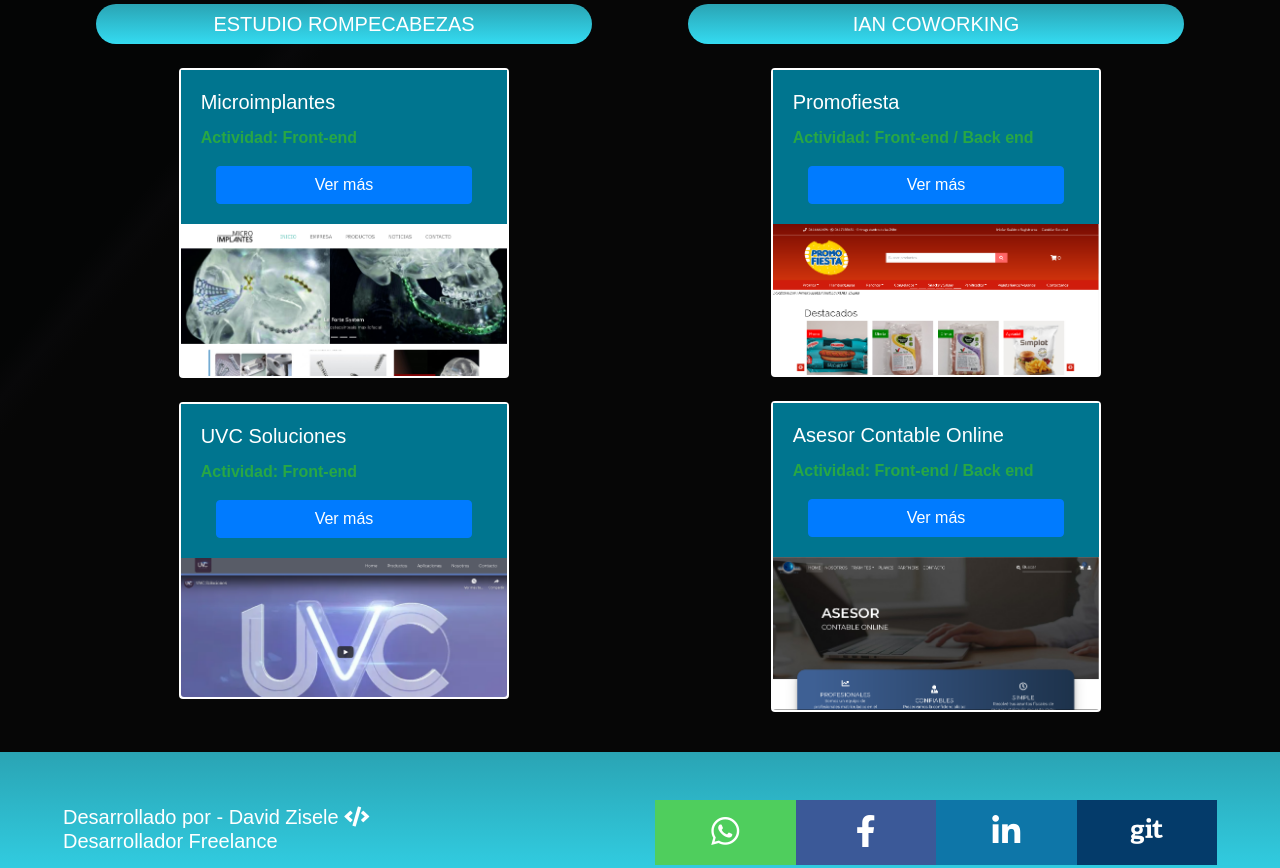
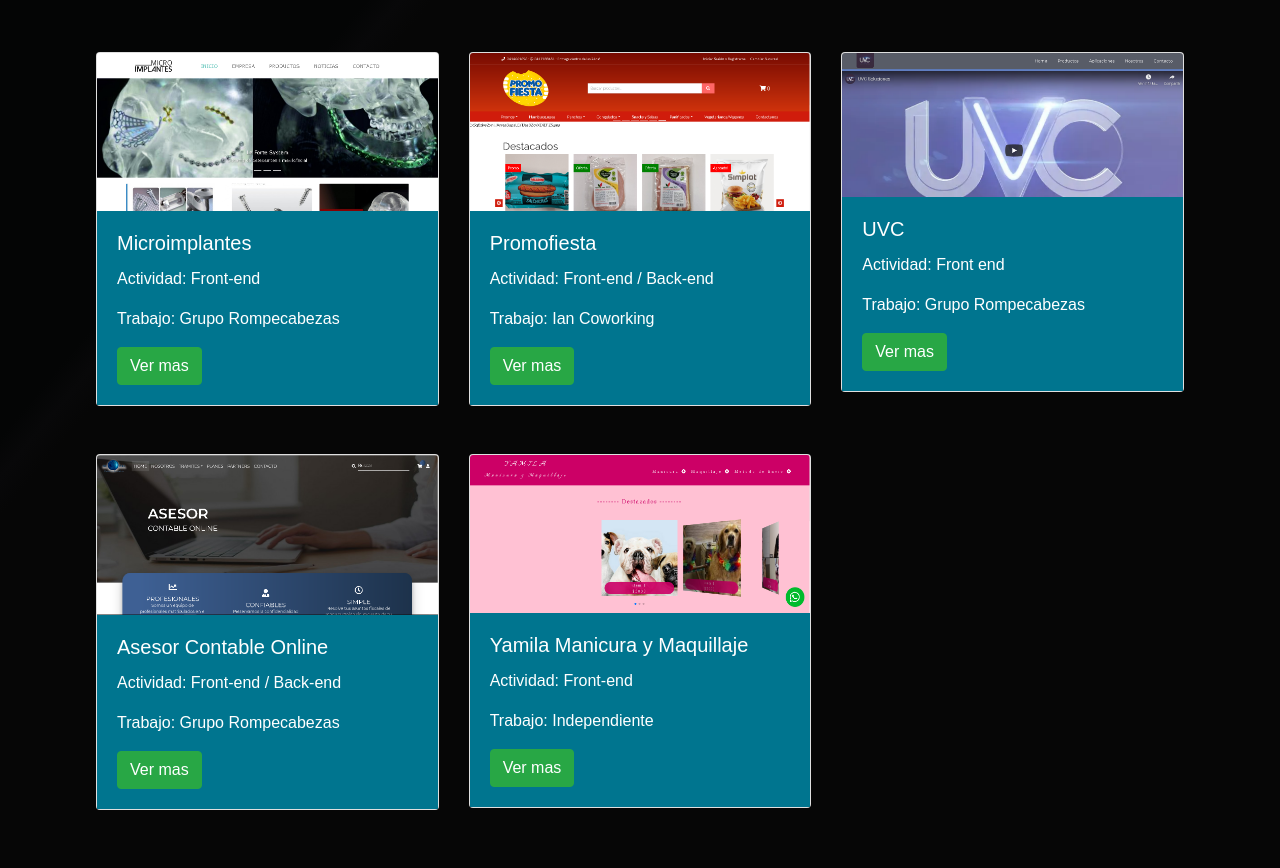
Before and after one commit to DavidLZisele/portfolio2, a plain HTML site: page index.html in a window 1280 px wide. Shown: the part 1337-2205 px from the top of the page. Drawn offline with nearby package versions, Linux system fonts and the light colour scheme.

```diff
--- a/css/main.css
+++ b/css/main.css
@@ -37,6 +37,14 @@
     {
         max-width: 1199px;
     }
+    a > img:hover
+    {
+        filter: brightness(60%)
+    }
+    a > img
+    {
+        transition: all 0.4s linear;
+    }
 }
 @media screen and (min-width:1200px)
 {
--- a/index.html
+++ b/index.html
@@ -121,7 +121,7 @@
                  <i class="fas fa-code ml-auto"></i>
               </h3>
               <div class="d-flex flex-wrap justify-content-between px-md-5">
-                      <div class="container-skill col-sm-8 col-md-5 col-lg-5 mt-5 col-xl-5 py-4 px-3 mx-auto mx-md-0 rounded" style="border:solid 2px white;box-shadow:0 0 5px 5px cyan;background-color: #00758f;">
+                      <div id="html" class="container-skill col-sm-8 col-md-5 col-lg-5 mt-5 col-xl-5 py-4 px-3 mx-auto mx-md-0 rounded" style="border:solid 2px white;box-shadow:0 0 5px 5px cyan;background-color: #00758f;">
                         <div class="position-absolute w-100 text-center" style="top:-25px;left:0">
                           <i class="icon-skill fab fa-html5 fa-2x rounded-circle px-3 py-2" style="border:solid 2px white;box-shadow: 0 -6px 5px -1px cyan;background-color:#00758f;"></i>
                         </div>
@@ -135,7 +135,7 @@
                           </h6>
 
                       </div>
-                      <div class="container-skill col-sm-8 col-md-5 col-lg-5 mt-5 col-xl-5 py-4 px-3 mx-auto mx-md-0 rounded" style="border:solid 2px white;box-shadow:0 0 5px 5px cyan;background-color: #00758f;">
+                      <div id="css" class="container-skill col-sm-8 col-md-5 col-lg-5 mt-5 col-xl-5 py-4 px-3 mx-auto mx-md-0 rounded" style="border:solid 2px white;box-shadow:0 0 5px 5px cyan;background-color: #00758f;">
                         <div class="position-absolute w-100 text-center" style="top:-25px;left:0">
                           <i class="icon-skill fab fa-css3-alt fa-2x rounded-circle px-3 py-2" style="border:solid 2px white;box-shadow: 0 -6px 5px -1px cyan;background-color:#00758f;"></i>
                         </div>
@@ -150,7 +150,7 @@
 
                           </h6>
                       </div>
-                      <div class="container-skill col-sm-8 col-md-5 col-lg-5 mt-5 col-xl-5 py-4 px-3 mx-auto mx-md-0 rounded" style="border:solid 2px white;box-shadow:0 0 5px 5px cyan;background-color: #00758f;">
+                      <div id="git" class="container-skill col-sm-8 col-md-5 col-lg-5 mt-5 col-xl-5 py-4 px-3 mx-auto mx-md-0 rounded" style="border:solid 2px white;box-shadow:0 0 5px 5px cyan;background-color: #00758f;">
                         <div class="position-absolute w-100 text-center" style="top:-25px;left:0">
                           <i class="icon-skill fab fa-git-square fa-2x rounded-circle px-3 py-2" style="border:solid 2px white;box-shadow: 0 -6px 5px -1px cyan;background-color:#00758f;"></i>
                         </div>
@@ -164,7 +164,7 @@
 
                           </h6>
                       </div>
-                      <div class="container-skill col-sm-8 col-md-5 col-lg-5 mt-5 col-xl-5 py-4 px-3 mx-auto mx-md-0 rounded" style="border:solid 2px white;box-shadow:0 0 5px 5px cyan;background-color: #00758f;">
+                      <div id="js" class="container-skill col-sm-8 col-md-5 col-lg-5 mt-5 col-xl-5 py-4 px-3 mx-auto mx-md-0 rounded" style="border:solid 2px white;box-shadow:0 0 5px 5px cyan;background-color: #00758f;">
                         <div class="position-absolute w-100 text-center" style="top:-25px;left:0">
                           <i class="icon-skill fab fa-js-square fa-2x rounded-circle px-3 py-2" style="border:solid 2px white;box-shadow: 0 -6px 5px -1px cyan;background-color:#00758f;"></i>
                         </div>
@@ -178,7 +178,7 @@
                                       <span class="text-success" style="font-weight: 600;">(4/5)</span>
                           </h6>
                       </div>
-                      <div class="container-skill col-sm-8 col-md-5 col-lg-5 mt-5 col-xl-5 py-4 px-3 mx-auto mx-md-0 rounded" style="border:solid 2px white;box-shadow:0 0 5px 5px cyan;background-color: #00758f;">
+                      <div id="php" class="container-skill col-sm-8 col-md-5 col-lg-5 mt-5 col-xl-5 py-4 px-3 mx-auto mx-md-0 rounded" style="border:solid 2px white;box-shadow:0 0 5px 5px cyan;background-color: #00758f;">
                         <div class="position-absolute w-100 text-center" style="top:-25px;left:0">
                           <i class="icon-skill fab fa-php fa-2x rounded-circle px-3 py-2" style="border:solid 2px white;box-shadow: 0 -6px 5px -1px cyan;background-color:#00758f;"></i>
                         </div>
@@ -193,7 +193,7 @@
 
                           </h6>
                       </div>
-                      <div class="container-skill col-sm-8 col-md-5 col-lg-5 mt-5 col-xl-5 py-4 px-3 mx-auto mx-md-0 rounded" style="border:solid 2px white;box-shadow:0 0 5px 5px cyan;background-color: #00758f;">
+                      <div id="sql" class="container-skill col-sm-8 col-md-5 col-lg-5 mt-5 col-xl-5 py-4 px-3 mx-auto mx-md-0 rounded" style="border:solid 2px white;box-shadow:0 0 5px 5px cyan;background-color: #00758f;">
                         <div class="position-absolute w-100 text-center" style="top:-25px;left:0">
                           <i class="icon-skill fas fa-database fa-2x rounded-circle px-3 py-2" style="border:solid 2px white;box-shadow: 0 -6px 5px -1px cyan;background-color:#00758f;"></i>
                         </div>
@@ -207,7 +207,7 @@
                                       <span class="text-success" style="font-weight: 600;">(4/5)</span>
                           </h6>
                       </div>
-                      <div class="container-skill col-sm-8 col-md-5 col-lg-5 mt-5 col-xl-5 py-4 px-3 mx-auto mx-md-0 rounded" style="border:solid 2px white;box-shadow:0 0 5px 5px cyan;background-color: #00758f;">
+                      <div id="java" class="container-skill col-sm-8 col-md-5 col-lg-5 mt-5 col-xl-5 py-4 px-3 mx-auto mx-md-0 rounded" style="border:solid 2px white;box-shadow:0 0 5px 5px cyan;background-color: #00758f;">
                         <div class="position-absolute w-100 text-center" style="top:-25px;left:0">
                           <i class="icon-skill fab fa-java fa-2x rounded-circle px-3 py-2" style="border:solid 2px white;box-shadow: 0 -6px 5px -1px cyan;background-color:#00758f;"></i>
                         </div>
@@ -232,7 +232,7 @@
                   <i class="fas fa-user-graduate"></i>
                 </h3>
                 <div class="d-flex flex-wrap justify-content-between  px-md-5 px-lg-0">
-                      <div class="container-estudios col-sm-8 col-md-5 col-lg-8 mx-auto mx-md-0 mx-lg-auto rounded mt-5 p-4" style="border:solid 2px white;box-shadow:0 0 5px 5px cyan;background-color:#00758f">
+                      <div id="utn" class="container-estudios col-sm-8 col-md-5 col-lg-8 mx-auto mx-md-0 mx-lg-auto rounded mt-5 p-4" style="border:solid 2px white;box-shadow:0 0 5px 5px cyan;background-color:#00758f">
                         <div class="text-right position-absolute w-100" style="left:-5px;top:5px">
                           <i class="fas fa-award fa-2x text-danger"></i>
                         </div>
@@ -240,7 +240,7 @@
                          <h6> Carrera: Ing en Sistemas</h6>
                          <h6>Fecha: 2014 / <span class="text-danger" style="font-weight: 600;">Cursando</span></h6>
                       </div>
-                      <div class="container-estudios col-sm-8 col-md-5 col-lg-8 mx-auto mx-md-0 mx-lg-auto rounded mt-5 p-4" style="border:solid 2px white;box-shadow:0 0 5px 5px cyan;background-color:#00758f">
+                      <div id="educit" class="container-estudios col-sm-8 col-md-5 col-lg-8 mx-auto mx-md-0 mx-lg-auto rounded mt-5 p-4" style="border:solid 2px white;box-shadow:0 0 5px 5px cyan;background-color:#00758f">
                         <div class="text-right position-absolute w-100" style="left:-5px;top:5px">
                           <i class="fas fa-award fa-2x text-success"></i>
                         </div>
@@ -248,7 +248,7 @@
                          <h6> Carrera: Java</h6>
                          <h6>Fecha: 2019 / <span class="text-success" style="font-weight: 600;">Finalizado</span></h6>
                       </div>
-                      <div class="container-estudios col-sm-8 col-md-5 col-lg-8 mx-auto mx-md-0 mx-lg-auto rounded mt-5 p-4" style="border:solid 2px white;box-shadow:0 0 5px 5px cyan;background-color:#00758f">
+                      <div id="dighou"class="container-estudios col-sm-8 col-md-5 col-lg-8 mx-auto mx-md-0 mx-lg-auto rounded mt-5 p-4" style="border:solid 2px white;box-shadow:0 0 5px 5px cyan;background-color:#00758f">
                         <div class="text-right position-absolute w-100" style="left:-5px;top:5px">
                           <i class="fas fa-award fa-2x text-success"></i>
                         </div>
@@ -260,88 +260,85 @@
             </div>
         </article>
         <article class="col-lg-12 mt-5 p-0" id="trabajos">
-            <div>
               <h3 class="col-lg-8 mx-auto bg-title text-uppercase rounded-pill p-2 text-center">
                   Trabajos
                   <i class="fas fa-user-tie"></i>
               </h3>
-              <div class="d-flex flex-wrap justify-content-between mt-4">
-                      <div class="col-12 col-lg-6 px-lg-5">
-                        <h5 class="bg-title text-uppercase rounded-pill p-2 text-center">
-                          Estudio Rompecabezas
-                        </h5>
-                        <div>
-                              <div class="card col-12 col-md-6 col-lg-10 col-xl-8 mx-auto my-4 p-0 border-0 rounded" style="border:solid 2px white !important;">
-                                <div class="card-body" style="background-color:#00758f;">
-                                  <h5 class="card-title ">Microimplantes</h5>
-                                      <p class="text-success" style="font-weight: 600;">
-                                        Actividad: Front-end
-                                    </p>
-                                   <div class="col-12">
-                                     <a target="_blank" href="https://www.microimplantesarg.com.ar/" class="btn btn-primary w-100">Ver más</a>
-                                   </div>
-                                </div>
-                                <a target="_blank" href="https://www.microimplantesarg.com.ar/">
-                                  <img src="img/micro.png" class="card-img-bottom" alt="...">
+              <div class="row text-dark p-lg-5">
+                <div class="col-md-6 col-xl-4 mt-5 mt-md-3 micro">
+                  <div class="card">
+                    <a href="https://www.microimplantesarg.com.ar/">
+                      <img src="./img/micro.png" class="card-img-top" alt="...">
                     </a>
 
-                              </div>
-                        </div>
-                        <div>
-                          <div class="card col-12 col-md-6 col-lg-10 col-xl-8 mx-auto my-4 p-0 border-0 rounded" style="border:solid 2px white !important;">
-                            <div class="card-body" style="background-color:#00758f;">
-                              <h5 class="card-title ">UVC Soluciones</h5>
-                                  <p class="text-success" style="font-weight: 600;">
-                                    Actividad: Front-end
-                                </p>
-                               <div class="col-12">
-                                 <a target="_blank" href="https://uvcsoluciones.com/" class="btn btn-primary w-100">Ver más</a>
-                               </div>
-                            </div>
-                            <a target="_blank" href="https://uvcsoluciones.com/">
-                              <img src="img/uvc.png" class="card-img-bottom" alt="...">
+                    <div class="card-body text-white" style="background-color:#00758f;">
+                      <h5 class="card-title">Microimplantes</h5>
+                      <p class="card-text">Actividad: Front-end</p>
+                      <p class="card-text">Trabajo: Grupo Rompecabezas</p>
+                      <a target="_blank" class="btn btn-success" href="https://www.microimplantesarg.com.ar/">
+                        Ver mas
                       </a>
-
                     </div>
                   </div>
                 </div>
-                      <div class="col-12 col-lg-6 px-lg-5">
-                        <h5 class="bg-title text-uppercase rounded-pill p-2 text-center">
-                           Ian Coworking
-                        </h5>
-                        <div>
-                              <div class="card col-12 col-md-6 col-lg-10 col-xl-8 mx-auto my-4 p-0 border-0 rounded" style="border:solid 2px white !important;">
-                                <div class="card-body" style="background-color:#00758f;">
-                                  <h5 class="card-title ">Promofiesta</h5>
-                                  <p class="text-success" style="font-weight: 600;">
-                                     Actividad: Front-end / Back end
-                                  </p>
-                                   <div class="col-12">
-                                     <a target="_blank" href="https://tienda.promofiesta.com.ar/" class="btn btn-primary w-100">Ver más</a>
+                <div class="col-md-6 col-xl-4  mt-5 mt-md-3 promo">
+                  <div class="card">
+                    <a href="https://tienda.promofiesta.com.ar/">
+                      <img src="./img/promofiesta.png" class="card-img-top" alt="...">
+                    </a>
+                    <div  class="card-body text-white" style="background-color:#00758f;">
+                      <h5 class="card-title" >Promofiesta</h5>
+                      <p class="card-text">Actividad: Front-end / Back-end</p>
+                      <p class="card-text">Trabajo: Ian Coworking</p>
+                      <a target="_blank" class="btn btn-success" href="https://tienda.promofiesta.com.ar/">
+                        Ver mas
+                      </a>
                     </div>
                   </div>
-                                <a target="_blank" href="https://tienda.promofiesta.com.ar/">
-                                  <img src="img/promofiesta.png" class="card-img-bottom" alt="...">
+                </div>
+                <div class="col-md-6 col-xl-4 mt-5 mt-xl-3 uvc">
+                  <div class="card">
+                    <a href="https://uvcsoluciones.com/">
+                      <img src="./img/uvc.png" class="card-img-top" alt="...">
+                    </a>
+                    <div class="card-body text-white" style="background-color:#00758f;">
+                      <h5 class="card-title">UVC</h5>
+                      <p class="card-text">Actividad: Front end</p>
+                      <p class="card-text">Trabajo: Grupo Rompecabezas</p>
+                      <a target="_blank" class="btn btn-success" href="https://uvcsoluciones.com/">
+                        Ver mas
+                      </a>
+                    </div>
+                  </div>
+                </div>
+                <div class="col-md-6 col-xl-4 mt-5 aco">
+                  <div class="card">
+                    <a href="https://asesorcontableonline.com/">
+                      <img src="./img/asesor.png" class="card-img-top" alt="...">
+                    </a>
+                      <div class="card-body text-white" style="background-color:#00758f;">
+                      <h5 class="card-title">Asesor Contable Online</h5>
+                      <p class="card-text ">Actividad: Front-end / Back-end</p>
+                      <p class="card-text">Trabajo: Grupo Rompecabezas</p>
+                      <a target="_blank" class="btn btn-success" href="https://asesorcontableonline.com/">
+                        Ver mas
+                      </a>
+                    </div>
+                  </div>
+                </div>
+                <div class="col-md-6 col-xl-4 my-5 ymm">
+                  <div class="card">
+                    <a href="https://yamila-manicura-maquillaje.netlify.app/">
+                      <img src="./img/yamila.png" class="card-img-top" alt="...">
                     </a>
 
-                              </div>
-                        </div>
-                        <div>
-                          <div class="card col-12 col-md-6 col-lg-10  col-xl-8 mx-auto my-4 p-0 border-0 rounded" style="border:solid 2px white !important;">
-                            <div class="card-body" style="background-color:#00758f;">
-                              <h5 class="card-title ">Asesor Contable Online</h5>
-                                  <p class="text-success" style="font-weight: 600;">
-                                      Actividad: Front-end / Back end
-                                  </p>
-                               <div class="col-12">
-                                 <a target="_blank" href="https://asesorcontableonline.com/" class="btn btn-primary w-100">Ver más</a>
-                               </div>
-                            </div>
-                            <a target="_blank" href="https://asesorcontableonline.com/">
-                              <img src="img/asesor.png" class="card-img-bottom" alt="...">
+                    <div class="card-body text-white" style="background-color:#00758f;">
+                      <h5 class="card-title">Yamila Manicura y Maquillaje</h5>
+                      <p class="card-text">Actividad: Front-end</p>
+                      <p class="card-text">Trabajo: Independiente</p>
+                      <a target="_blank" class="btn btn-success" href="https://yamila-manicura-maquillaje.netlify.app/">
+                        Ver mas
                       </a>
-
-                          </div>
                     </div>
                   </div>
                 </div>
@@ -377,10 +374,11 @@
 
     </footer>
   </div>
-
+  <script src="https://unpkg.com/scrollreveal"></script>
     <script src="https://code.jquery.com/jquery-3.3.1.slim.min.js" integrity="sha384-q8i/X+965DzO0rT7abK41JStQIAqVgRVzpbzo5smXKp4YfRvH+8abtTE1Pi6jizo" crossorigin="anonymous"></script>
     <script src="https://cdnjs.cloudflare.com/ajax/libs/popper.js/1.14.7/umd/popper.min.js" integrity="sha384-UO2eT0CpHqdSJQ6hJty5KVphtPhzWj9WO1clHTMGa3JDZwrnQq4sF86dIHNDz0W1" crossorigin="anonymous"></script>
     <script src="https://stackpath.bootstrapcdn.com/bootstrap/4.3.1/js/bootstrap.min.js" integrity="sha384-JjSmVgyd0p3pXB1rRibZUAYoIIy6OrQ6VrjIEaFf/nJGzIxFDsf4x0xIM+B07jRM" crossorigin="anonymous"></script>
     <script src="./js/header.js"></script>
+    <script src="./js/app.js"></script>
 </body>
 </html>
--- a/js/app.js
+++ b/js/app.js
@@ -1,4 +1,67 @@
 window.onload = function()
 {
-    console.log('hola')
+    if(screen.width >= 1200)
+   {
+        ScrollReveal().reveal('#git', {delay: 500})
+        ScrollReveal().reveal('#js', {delay: 600})
+        ScrollReveal().reveal('#educit', {delay: 700})
+        ScrollReveal().reveal('#php', {delay: 800})
+        ScrollReveal().reveal('#sql', {delay: 900})
+        ScrollReveal().reveal('#dighou', {delay: 1000})
+        ScrollReveal().reveal('#java', {delay: 500})
+        ScrollReveal().reveal('.micro', {delay: 600})
+        ScrollReveal().reveal('.promo', {delay: 700})
+        ScrollReveal().reveal('.uvc', {delay: 800})
+        ScrollReveal().reveal('.aco', {delay: 500})
+        ScrollReveal().reveal('.ymm', {delay: 600})
+   } else if(screen.width >= 992 && screen.width <1200)
+   {
+        ScrollReveal().reveal('#git', {delay: 500})
+        ScrollReveal().reveal('#js', {delay: 600})
+        ScrollReveal().reveal('#educit', {delay: 700})
+        ScrollReveal().reveal('#php', {delay: 500})
+        ScrollReveal().reveal('#sql', {delay: 600})
+        ScrollReveal().reveal('#dighou', {delay: 700})
+        ScrollReveal().reveal('#java', {delay: 500})
+        ScrollReveal().reveal('.micro', {delay: 500})
+        ScrollReveal().reveal('.promo', {delay: 600})
+        ScrollReveal().reveal('.uvc', {delay: 500})
+        ScrollReveal().reveal('.aco', {delay: 600})
+        ScrollReveal().reveal('.ymm', {delay: 500})
+
+   } else if (screen.width >= 768 && screen.width <992)
+   {
+        ScrollReveal().reveal('#html', {delay: 500})
+        ScrollReveal().reveal('#css', {delay: 600})
+        ScrollReveal().reveal('#git', {delay: 500})
+        ScrollReveal().reveal('#js', {delay: 600})
+        ScrollReveal().reveal('#php', {delay: 500})
+        ScrollReveal().reveal('#sql', {delay: 600})
+        ScrollReveal().reveal('#java', {delay: 500})
+        ScrollReveal().reveal('#utn', {delay: 500})
+        ScrollReveal().reveal('#educit', {delay: 600})
+        ScrollReveal().reveal('#dighou', {delay: 500})
+        ScrollReveal().reveal('.micro', {delay: 500})
+        ScrollReveal().reveal('.promo', {delay: 600})
+        ScrollReveal().reveal('.uvc', {delay: 500})
+        ScrollReveal().reveal('.aco', {delay: 600})
+        ScrollReveal().reveal('.ymm', {delay: 500})
+   } else
+   {
+        ScrollReveal().reveal('#html', {delay: 500})
+        ScrollReveal().reveal('#css', {delay: 500})
+        ScrollReveal().reveal('#git', {delay: 500})
+        ScrollReveal().reveal('#js', {delay: 500})
+        ScrollReveal().reveal('#php', {delay: 500})
+        ScrollReveal().reveal('#sql', {delay: 500})
+        ScrollReveal().reveal('#java', {delay: 500})
+        ScrollReveal().reveal('#utn', {delay: 500})
+        ScrollReveal().reveal('#educit', {delay: 500})
+        ScrollReveal().reveal('#dighou', {delay: 500})
+        ScrollReveal().reveal('.micro', {delay: 500})
+        ScrollReveal().reveal('.promo', {delay: 500})
+        ScrollReveal().reveal('.uvc', {delay: 500})
+        ScrollReveal().reveal('.aco', {delay: 500})
+        ScrollReveal().reveal('.ymm', {delay: 500})
+   }
 }
```
Also changed, not shown: img/yamila.png (added). Lines whose indentation alone changed are shown as unchanged.
